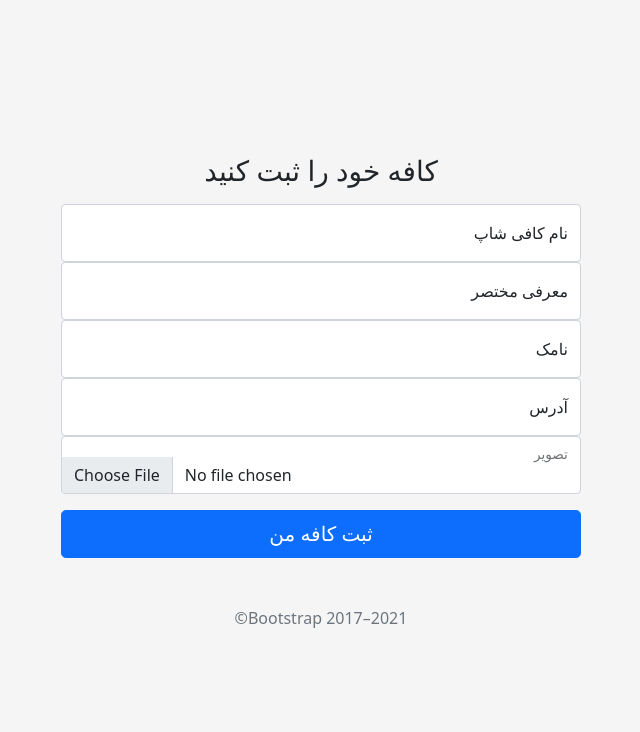
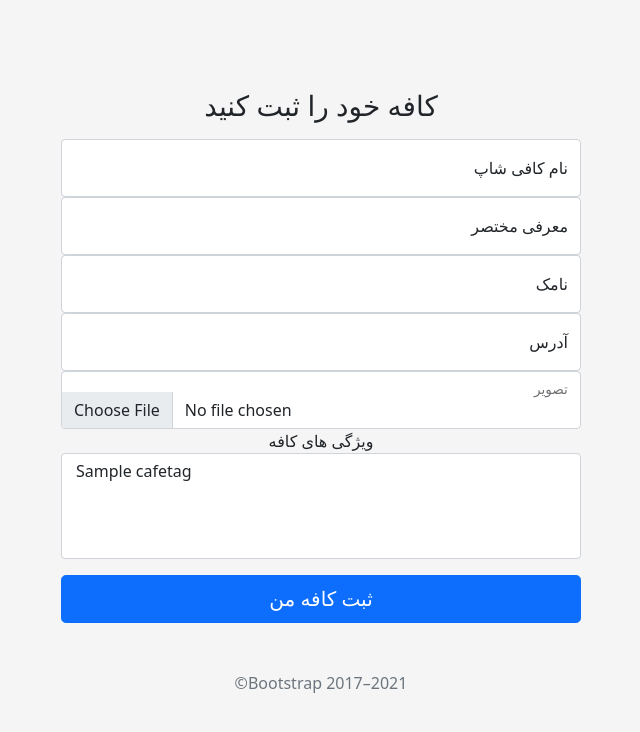
Before and after one commit to rezyte/kaffeefinder, a Django app: page /cafes/add/ in a window 1280 px wide. Shown: the top 732 px of the page, without its empty margins (319-959 px from the left). Run offline with Django 3.2, Linux system fonts and the light colour scheme; a user stored in the database is signed in; tables that the repository leaves empty hold one stand-in row (values such as "Sample post"); some libraries are stand-ins or nearby versions.

Commit message:
added props changing in the cafe create view

```diff
--- a/kaffeefinder/apps/cafes/admin.py
+++ b/kaffeefinder/apps/cafes/admin.py
@@ -3,3 +3,4 @@ from django.contrib import admin
 from . import models
 
 admin.site.register(models.Cafe)
+admin.site.register(models.CafeTag)
--- a/kaffeefinder/apps/cafes/models.py
+++ b/kaffeefinder/apps/cafes/models.py
@@ -18,6 +18,7 @@ class Cafe(models.Model):
     slug = models.SlugField(allow_unicode=True, verbose_name="نامک")
     address = models.CharField(max_length=512, verbose_name="نشانی")
     image = models.ImageField(upload_to="cafes/%Y/%M/%D")
+    tags = models.ManyToManyField("CafeTag", verbose_name="تگ های کافه")
 
     class Meta:
         verbose_name_plural = "ماژول کافی شاپ ها"
@@ -38,3 +39,12 @@ class Cafe(models.Model):
         except IndexError:
             objects = Review.objects.filter(cafe=self)
         return objects
+
+
+class CafeTag(models.Model):
+    title = models.CharField(max_length=64, verbose_name="ویژگی های کافه")
+    slug = models.SlugField(null=True, blank=True, verbose_name="نامک ویژگی")
+    fa_icon = models.CharField(max_length=32, null=True, blank=True, verbose_name="اسم آیکون فوت آسام")
+
+    def __str__(self):
+        return self.title
--- a/kaffeefinder/apps/cafes/views.py
+++ b/kaffeefinder/apps/cafes/views.py
@@ -4,14 +4,16 @@ from django.http import HttpResponse
 from django.contrib.auth import mixins
 from django.contrib import messages
 
-from .models import Cafe
+from .models import Cafe, CafeTag
 from .forms import CafeForm
 
 class CafeCreatView(mixins.LoginRequiredMixin, View):
 
     def get(self, request):
         form = CafeForm()
-        return render(request, "cafes/create.html", context={"form": form})
+        tags = CafeTag.objects.all()
+        context = { "form": form, "tags": tags }
+        return render(request, "cafes/create.html", context)
 
     def post(self, request):
         data = request.POST.copy()
--- a/kaffeefinder/templates/cafes/create.html
+++ b/kaffeefinder/templates/cafes/create.html
@@ -74,6 +74,15 @@
       {% endif %}
       <label for="floatingImage">تصویر</label>
     </div>
+    <div class="form-group">
+
+      <label for="propSelect">ویژگی های کافه</label>
+      <select class="form-select" id="propSelect" name="tags" multiple>
+        {% for tag in tags %}
+        <option value="{{ tag.id }}">{{ tag.title }}</option>
+        {% endfor %}
+      </select>
+    </div>
 
     <button class="w-100 btn mt-3 btn-lg btn-primary" type="submit">ثبت کافه من</button>
     <p class="mt-5 mb-3 text-muted">&copy;Bootstrap 2017–2021 </p>
--- a/kaffeefinder/templates/cafes/list.html
+++ b/kaffeefinder/templates/cafes/list.html
@@ -27,7 +27,11 @@
                         <i class="fa fa-star"></i><i class="fa fa-star"></i><i class="fa fa-star"></i><i class="fa fa-star"></i><span> (110)</span>
                     </div>
                     <!-- <div class="mt-1 mb-1 spec-1"><span>100% cotton</span><span class="dot"></span><span>Light weight</span><span class="dot"></span><span>Best finish<br></span></div> -->
-                    <div class="mt-1 mb-1 spec-1"><span>دنج</span><span class="dot"></span><span>سیگار آزاد</span><span class="dot"></span><span>بیرون بر<br></span></div>
+                    <div class="mt-1 mb-1 spec-1">
+                     {% for tag in cafe.tags.all %}
+                     <span>{{ tag.title }}</span><span class="dot"></span>
+                     {% endfor %}
+                    </div>
                     <p class="text-justify text-truncate para mb-0">{{ cafe.description }}<br><br></p>
                 </div>
                 <div class="align-items-center align-content-center col-md-3 border-left mt-1">
```
Also changed, not shown: kaffeefinder/templates/cafes/detail.html (+11 -1 lines), kaffeefinder/apps/cafes/migrations/0004_auto_20211020_1028.py (added).
